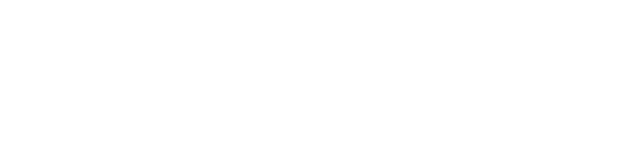
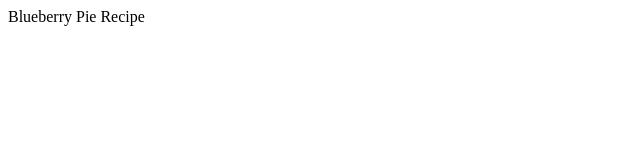
Before and after one commit to lduddle1/odin-recipes, a plain HTML site: page recipes/blueberry_pie.html in a window 1280 px wide. Shown: the whole page, without its empty margins (0-640 px from the left). Drawn offline with Linux system fonts and the light colour scheme.

Commit message:
Fix h1 typo

```diff
--- a/recipes/blueberry_pie.html
+++ b/recipes/blueberry_pie.html
@@ -6,6 +6,6 @@
     <title>Blueberry Pie</title>
 </head>
 <body>
-    <Blueberry Pie Recipe</h1>
+    </h1>Blueberry Pie Recipe</h1>
 </body>
 </html>
```
